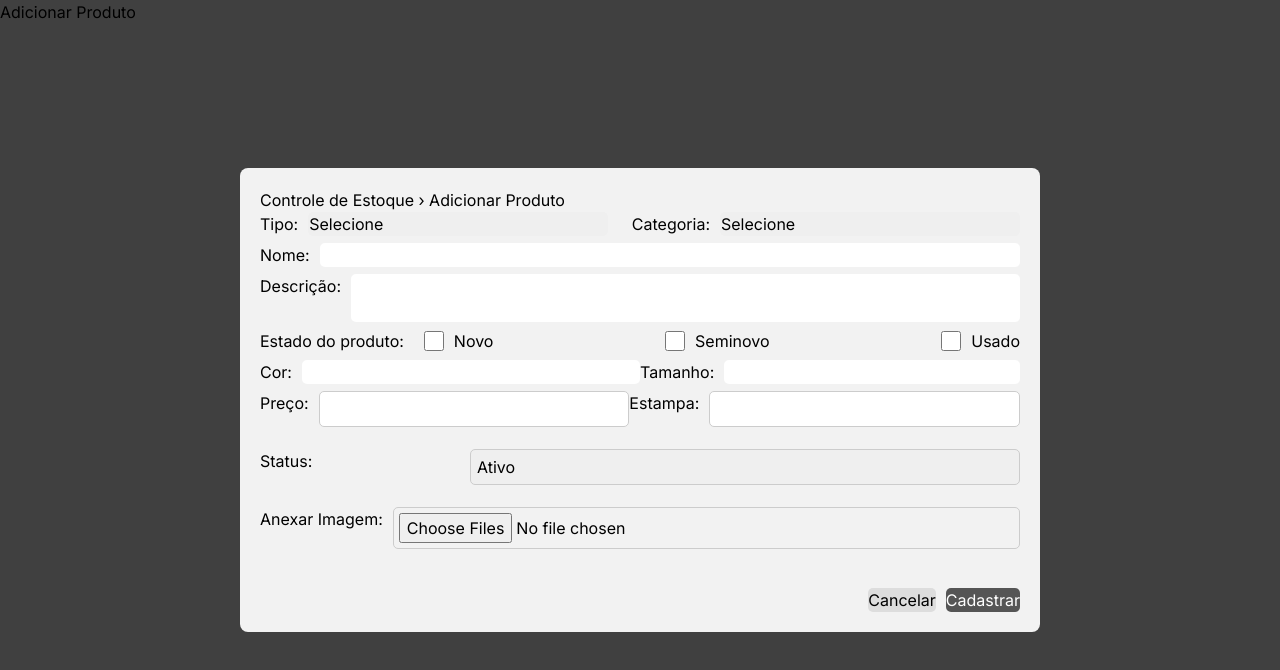
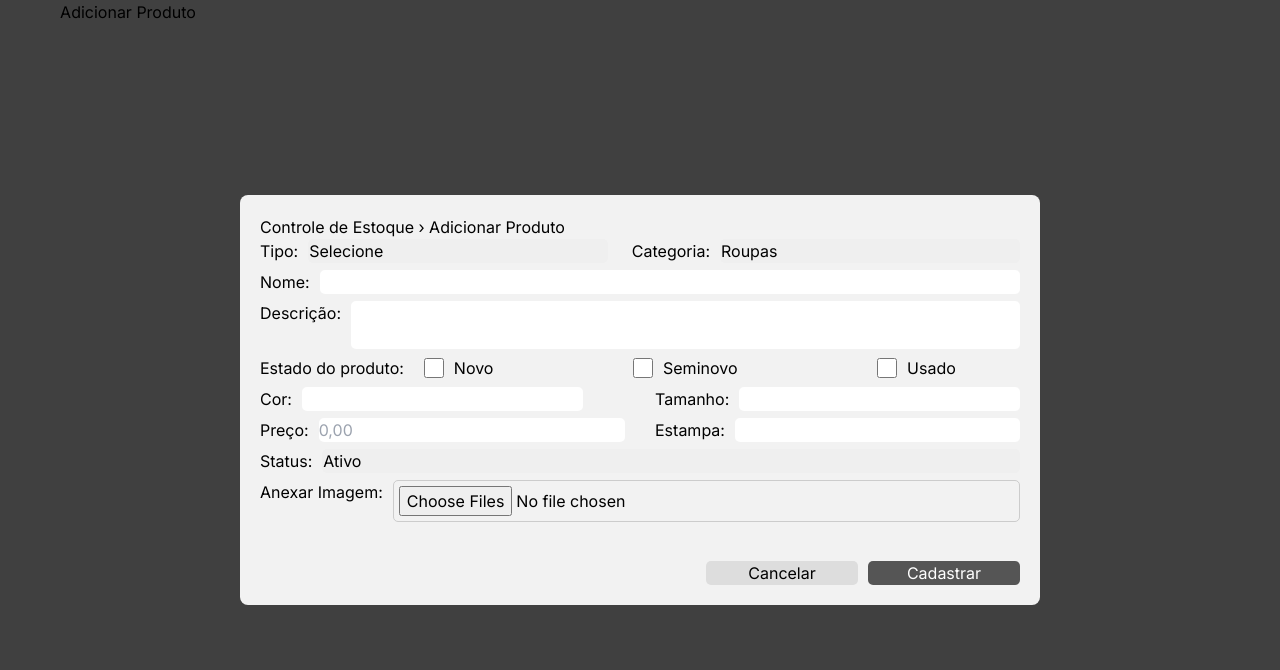
Before and after one commit to Re-vest/web, a React (Vite) app: page / in a window 1280 px wide. Both pictures are taken after a click on the button "Adicionar Produto". Shown: the top 670 px of the page. Built offline with nearby package versions, Linux system fonts and the light colour scheme; a web font is replaced by a local one.

Commit message:
Alterações do modal

```diff
--- a/src/App.jsx
+++ b/src/App.jsx
@@ -8,7 +8,7 @@
 // function App() {
 //   return (
 //     <>
-//       <Estoque />
+//       < />
 //     </>
 //   );
 // }
--- a/src/components/ModalProduto.jsx
+++ b/src/components/ModalProduto.jsx
@@ -6,6 +6,8 @@ Modal.setAppElement("#root");
 
 const CadastroProdutoModal = ({ isOpen, onClose }) => {
   const [images, setImages] = useState([]);
+  const [estadoProduto, setEstadoProduto] = useState("");
+  const [preco, setPreco] = useState("");
 
   const handleImageUpload = (event) => {
     const files = Array.from(event.target.files);
@@ -20,6 +22,17 @@ const CadastroProdutoModal = ({ isOpen, onClose }) => {
     event.preventDefault();
     console.log("Produto cadastrado");
     onClose();
+  };
+
+  const handleCheckboxChange = (value) => {
+    setEstadoProduto(value); // Atualiza o estado do produto com o valor do checkbox selecionado
+  };
+
+  const handlePrecoChange = (event) => {
+    const { value } = event.target;
+    // Remove caracteres não numéricos, exceto a vírgula
+    const formattedValue = value.replace(/[^0-9,]/g, "");
+    setPreco(formattedValue);
   };
 
   return (
@@ -37,15 +50,26 @@ const CadastroProdutoModal = ({ isOpen, onClose }) => {
             <label>Tipo:</label>
             <select>
               <option value="">Selecione</option>
-              {/* Opções do tipo */}
+              <option value="roupas-calcados">Calçados</option>
+              <option value="roupas-camisas">Camisas</option>
+              <option value="roupas-calcas">Calças</option>
+              <option value="roupas-blusas">Blusas</option>
+              <option value="roupas-vestidos">Vestidos</option>
+              <option value="roupas-shorts">Shorts</option>
+              <option value="roupas-outros">Outros (Roupas)</option>
+              <option value="acessorios-bolsas">Bolsas</option>
+              <option value="acessorios-cintos">Cintos</option>
+              <option value="acessorios-relogios">Relógios</option>
+              <option value="acessorios-oculos-de-sol">Óculos de Sol</option>
+              <option value="acessorios-outros">Outros (Acessórios)</option>
             </select>
           </div>
 
           <div className="select-categoria">
             <label>Categoria:</label>
             <select>
-              <option value="">Selecione</option>
-              {/* Opções do tipo */}
+              <option value="roupas">Roupas</option>
+              <option value="acessorios">Acessorios</option>
             </select>
           </div>
         </div>
@@ -64,13 +88,28 @@ const CadastroProdutoModal = ({ isOpen, onClose }) => {
           <label>Estado do produto:</label>
           <div className="checkbox-group">
             <label>
-              <input type="checkbox" /> Novo
+              <input
+                type="checkbox"
+                checked={estadoProduto === "novo"}
+                onChange={() => handleCheckboxChange("novo")}
+              />
+              Novo
             </label>
             <label>
-              <input type="checkbox" /> Seminovo
+              <input
+                type="checkbox"
+                checked={estadoProduto === "seminovo"}
+                onChange={() => handleCheckboxChange("seminovo")}
+              />
+              Seminovo
             </label>
             <label>
-              <input type="checkbox" /> Usado
+              <input
+                type="checkbox"
+                checked={estadoProduto === "usado"}
+                onChange={() => handleCheckboxChange("usado")}
+              />
+              Usado
             </label>
           </div>
         </div>
@@ -86,19 +125,36 @@ const CadastroProdutoModal = ({ isOpen, onClose }) => {
           </div>
         </div>
 
-        <div className="form-group">
-          <label>Preço:</label>
-          <input type="text" />
+        <div className="atributos">
+          <div className="input-preco">
+            <label>Preço:</label>
+            <input
+              type="text"
+              value={preco}
+              onChange={handlePrecoChange}
+              placeholder="0,00"
+              style={{
+                textAlign: "left", // Para alinhar o texto à esquerda
+                appearance: "none", // Remove o estilo padrão do input
+                outline: "none", // Remove o contorno
+                border: "none", // Remove a borda, se desejar
+              }}
+            />
+          </div>
 
-          <label>Estampa:</label>
-          <input type="text" />
+          <div className="input-estampa">
+            <label>Estampa:</label>
+            <input type="text" />
+          </div>
         </div>
 
-        <div className="form-group">
+        <div className="group-status">
           <label>Status:</label>
           <select>
             <option value="ativo">Ativo</option>
             <option value="inativo">Inativo</option>
+            <option value="oculto">Oculto</option>
+            <option value="vendido">Vendido</option>
           </select>
         </div>
 
--- a/src/styles/ModalProduto.css
+++ b/src/styles/ModalProduto.css
@@ -28,32 +28,20 @@
 
 .form-group label {
   margin-right: 10px;
-  width: 200px; /* Aumentei a largura da label */
-  white-space: nowrap; /* Impede quebra de linha dentro da label */
+  width: 200px;
+  white-space: nowrap;
 }
 
 .form-group select,
 .form-group input,
 .form-group textarea {
-  width: calc(
-    100% - 210px
-  ); /* Ajusta o input para compensar a largura da label */
+  width: calc(100% - 210px); /* Ajusta o input para compensar a largura da label */
   border-radius: 5px;
   padding: 5px;
   border: 1px solid #ccc;
   box-sizing: border-box;
 }
 
-.form-group textarea {
-  resize: none;
-  width: 2000px;
-}
-
-.form-group input {
-  width: 2000px;
-}
-
-/* Ajuste para checkboxes */
 .checkbox-options {
   display: flex;
   gap: 20px;
@@ -72,7 +60,13 @@ input[type="checkbox"] {
   margin-right: 5px;
 }
 
-/* Estilo para a pré-visualização de imagens */
+.checkbox-group {
+  display: flex;
+  width: 70%;
+  justify-content: space-between;
+
+}
+
 .image-preview {
   display: flex;
   gap: 10px;
@@ -101,7 +95,6 @@ input[type="checkbox"] {
   border-radius: 50%;
 }
 
-/* Ações do formulário */
 .form-actions {
   display: flex;
   justify-content: flex-end;
@@ -109,6 +102,7 @@ input[type="checkbox"] {
 }
 
 button {
+  width: 20%;
   padding: 10px 20px;
   border: none;
   border-radius: 5px;
@@ -136,11 +130,7 @@ button[type="button"] {
   gap: 10px;
 }
 
-.select-tipo select {
-  width: 300px;
-  border-radius: 5px;
-}
-
+.select-tipo select,
 .select-categoria select {
   width: 300px;
   border-radius: 5px;
@@ -175,41 +165,74 @@ button[type="button"] {
   width: 100%;
 }
 
-.checkbox-options {
-  width: 100%;
-}
-
-.checkbox-options label {
-  text-wrap: nowrap;
-}
-
-.checkbox-group {
-  display: flex;
-  width: 100%;
-  justify-content: space-between;
-}
-
 .caracteristicas {
   display: flex;
   justify-content: space-between;
   align-items: center;
+  gap: 30px;
 }
 
 .input-cor,
 .input-tamanho {
   display: flex;
   gap: 10px;
-  border-radius: 5px;
 }
 
-.input-tamanho{
-    width: 100%;
-    justify-content: end;
+.input-tamanho input {
+  width: 280.7px;
+}
+
+.input-cor input {
+  width: 280.7px;
+  display: flex;
+  justify-content: end;
 }
 
 .input-cor,
-.input-tamanho ,input{
+.input-tamanho,
+input {
   width: 100%;
   border-radius: 5px;
   gap: 10px;
 }
+
+.atributos {
+  display: flex;
+  justify-content: space-between;
+  align-items: center;
+  gap: 30px;
+}
+
+.input-preco,
+.input-estampa {
+  display: flex;
+  gap: 10px;
+}
+
+.input-estampa {
+  width: 100%;
+  justify-content: end;
+}
+
+.input-preco,
+.input-estampa,
+input {
+  width: 100%;
+  border-radius: 5px;
+  gap: 10px;
+}
+
+.group-status {
+  display: flex;
+  gap: 10px;
+  width: 100%;
+}
+
+.group-status select {
+  width: 100%;
+  border-radius: 5px;
+}
+
+.form-group input {
+  width: 2000px;
+}
```
